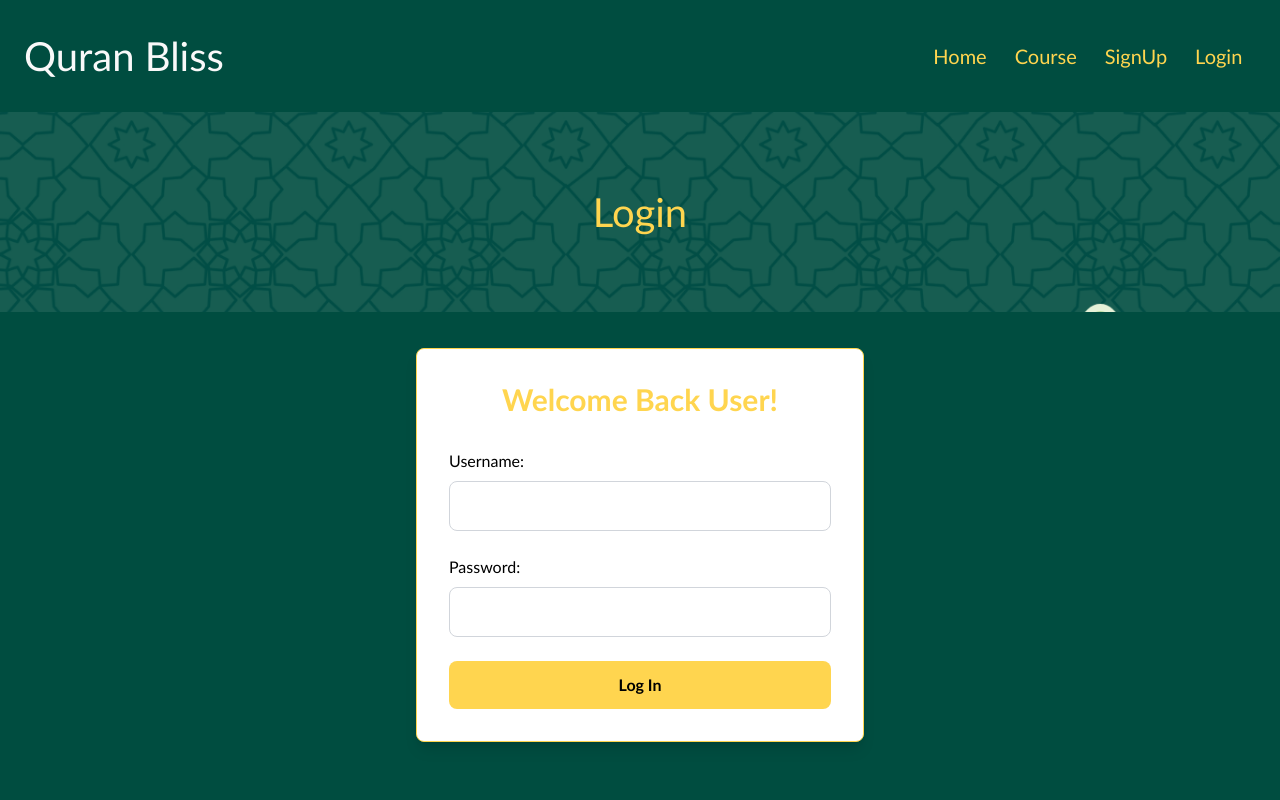
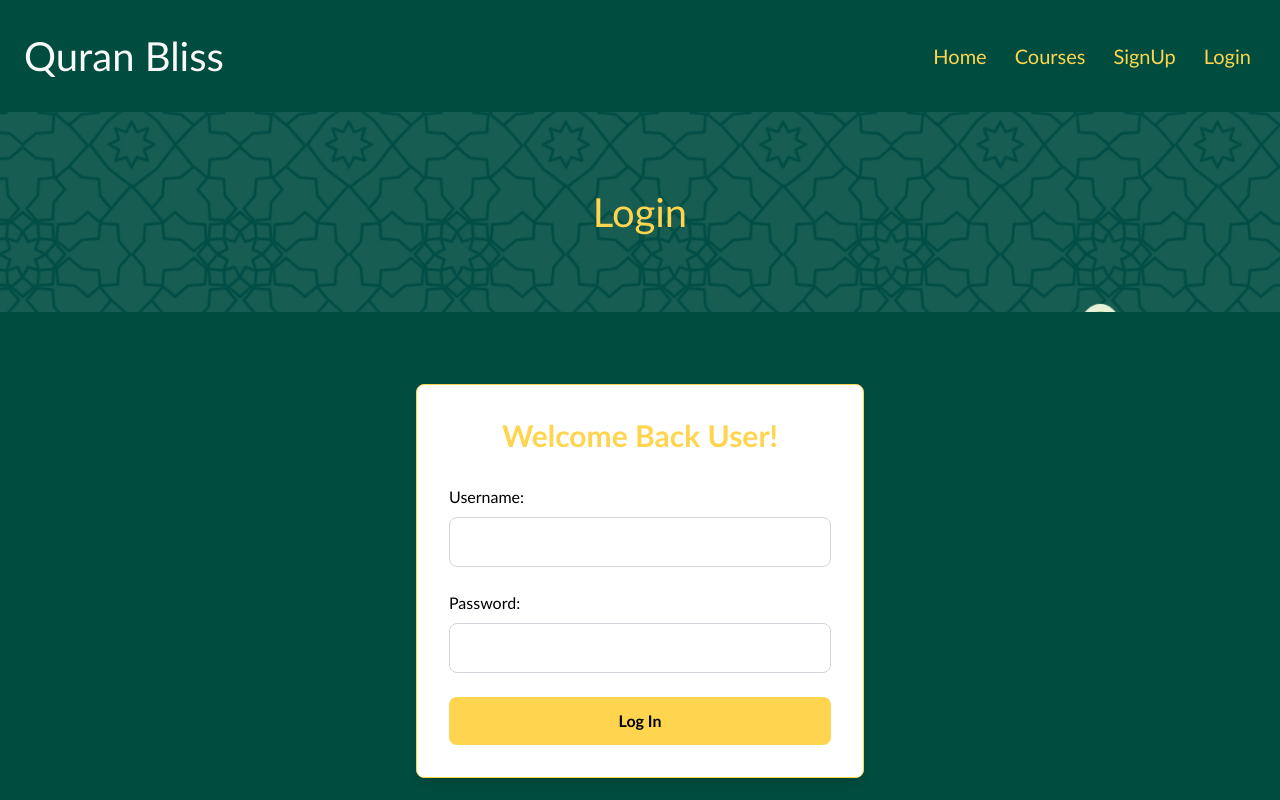
Before and after one commit to zainikhan999/ACPQuranApplication, a React (Create React App) app: page /Login in a window 1280 px wide. Shown: the top 800 px of the page. Built offline with nearby package versions, Linux system fonts and the light colour scheme.

Commit message:
added margin in the form

```diff
--- a/src/components/Login.jsx
+++ b/src/components/Login.jsx
@@ -23,7 +23,7 @@ export default function Login() {
      <Herosection imageUrl="/HomePage.png" height="h-[200px]">
       <h1>Login</h1>
     </Herosection>
-    <div className="flex items-start justify-center h-screen bg-background p-9">
+    <div className="flex items-start justify-center h-screen bg-background p-9 mt-9">
       <div className="max-w-md w-full p-8 border border-iconsAndBorders rounded-lg shadow-lg bg-white">
         <h1 className="text-3xl font-bold text-headings text-center mb-8">Welcome Back User!</h1>
         <form onSubmit={handleLogin} className="space-y-6">
--- a/src/components/Navbar.jsx
+++ b/src/components/Navbar.jsx
@@ -19,7 +19,7 @@ export default function Navbar() {
           <ul>
             <div className='flex flex-row gap-7'>
               <li className='text-[#FFD54F]'><Link to="/">Home</Link></li>
-              <li className='text-[#FFD54F]'><Link to="/Course">Course</Link></li>
+              <li className='text-[#FFD54F]'><Link to="/Course">Courses</Link></li>
               <li className='text-[#FFD54F]'><Link to="/SignUp">SignUp</Link></li>
               <li className='text-[#FFD54F]'><Link to="/Login">Login</Link></li>
             </div>
```
